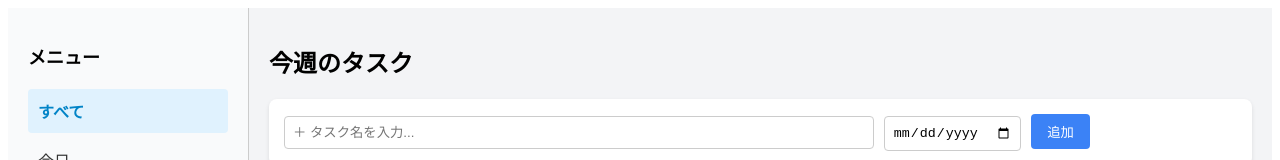
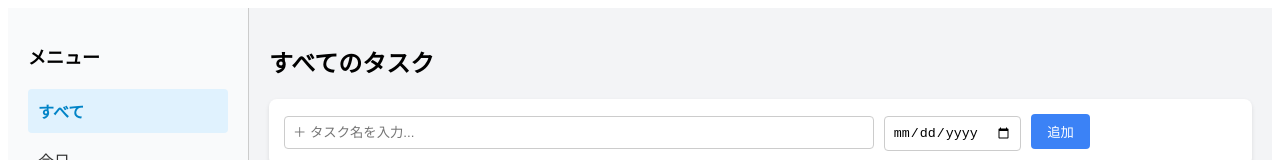
Before and after one commit to kei3yu3/ToDoApp, a React (Vite) app: page / in a window 1280 px wide. Shown: the top 160 px of the page. Built offline with nearby package versions, Linux system fonts and the light colour scheme.

Commit message:
画面上部の見出しの変更

```diff
--- a/src/App.tsx
+++ b/src/App.tsx
@@ -88,9 +88,20 @@ function App() {
   // ★ 絞り込まれた結果の配列を変数に入れる
   const filteredTasks = getFilteredTasks();
 
+  // ★ 新しい処理：現在の filter の値に合わせて表示するタイトル文字列を決める
+  const getPageTitle = () => {
+    if (filter === 'all') return 'すべてのタスク';
+    if (filter === 'today') return '今日のタスク';
+    if (filter === 'week') return '今週のタスク';
+    if (filter === 'month') return '今月のタスク';
+    return 'タスク';
+  };
+
   return (
     <AppLayout currentFilter={filter} onFilterChange={setFilter}>
-      <h1 style={{ fontSize: '24px', marginBottom: '20px' }}>今週のタスク</h1>
+      {/* ★ 固定の文字を削除し、getPageTitle() の結果を波括弧で埋め込む */}
+      <h1 style={{ fontSize: '24px', marginBottom: '20px' }}>{getPageTitle()}</h1>
+
       <TaskForm onAddTask={addTask} />
 
       {/* ★ 全件の tasks ではなく、絞り込み後の filteredTasks を渡すように変更！ */}
```
